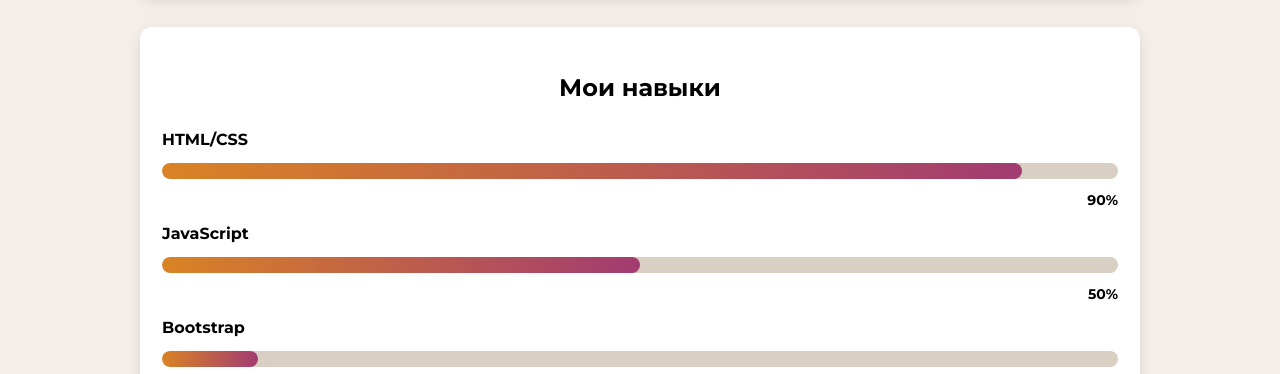
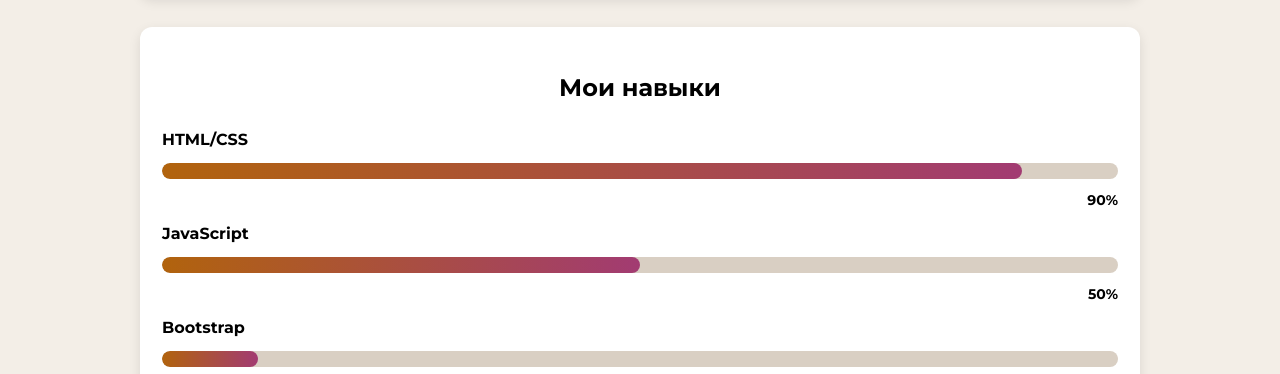
Before and after one commit to whoaskedssselery/uni13-14, a website: page index.html in a window 1280 px wide. Shown: the part 407-781 px from the top of the page. Drawn offline with nearby package versions, Linux system fonts and the light colour scheme; files that its build step writes are made by us from their sources.

Commit message:
Update _root.scss

```diff
--- a/styles/_root.scss
+++ b/styles/_root.scss
@@ -3,12 +3,12 @@
 
   --color-bg: #f3eee7;
   --color-bg-alt: #ffffff;
-  --color-primary: #d98324;
+  --color-primary: #b1630d;
   --color-accent: #a23b72;
   --color-hover: #3b3a36;
   --color-muted: #55534e;
   --color-section: #d9cfc3;
-	--color-dark: #000;
+  --color-dark: #000;
 
   --font-family: 'Montserrat', sans-serif;
 
```
